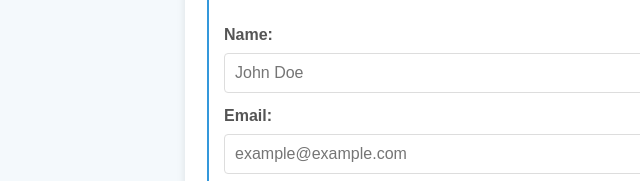
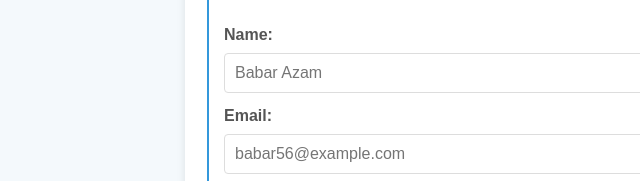
Before and after one commit to umerfakih56/milestone5-uniqureurl-pdf, a plain HTML site: page milestone 5/index.html in a window 1280 px wide. Shown: the part 223-404 px from the top of the page, 35-675 px from the left. Drawn offline with nearby package versions, Linux system fonts and the light colour scheme.

Commit message:
Update index.html

```diff
--- a/milestone 5/index.html
+++ b/milestone 5/index.html
@@ -20,10 +20,10 @@
             <fieldset>
                 <legend>Personal Information</legend>
                 <label for="name">Name:</label>
-                <input type="text" id="name" name="name" placeholder="John Doe" required>
+                <input type="text" id="name" name="name" placeholder="Babar Azam" required>
 
                 <label for="email">Email:</label>
-                <input type="email" id="email" name="email" placeholder="example@example.com" required>
+                <input type="email" id="email" name="email" placeholder="babar56@example.com" required>
 
                 <label for="phone">Phone:</label>
                 <input type="tel" id="phone" name="phone" placeholder="123-456-7890" required>
```
